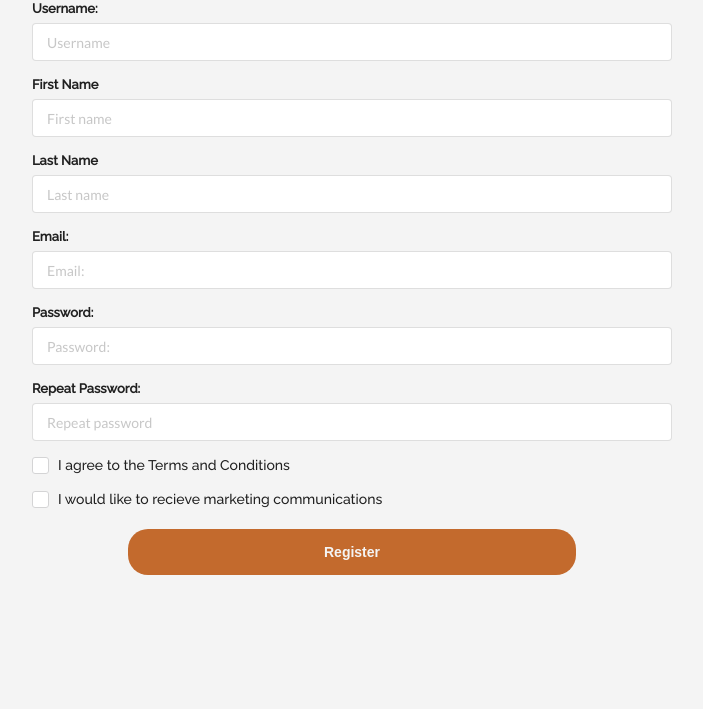
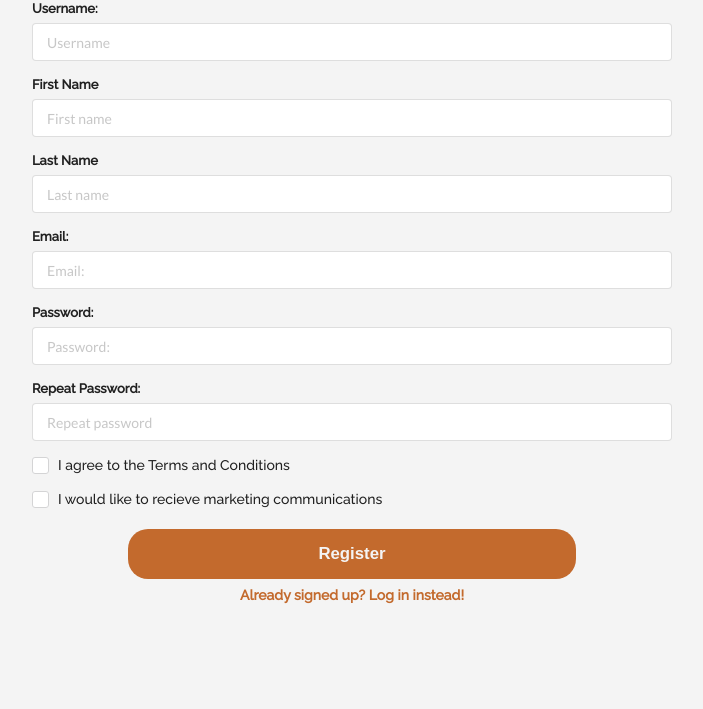
Before and after one commit to marklawrence97/cs50-books, a Flask app: page /register in a window 1280 px wide. Shown: the part 155-864 px from the top of the page, without its empty margins (288-991 px from the left). Run offline with Flask 2, Linux system fonts and the light colour scheme; some libraries are stand-ins or nearby versions.

Commit message:
Add links between log in and register

```diff
--- a/static/style.css
+++ b/static/style.css
@@ -113,6 +113,7 @@ h3 {
   padding: 15px 25px;
   text-align: center;
   text-decoration: none;
+  font-size: 1.2rem;
   display: inline-block;
   margin: 1% 2px;
   cursor: pointer;
@@ -136,6 +137,15 @@ h3 {
 
 .sign-up:hover {
   background-color: rgba(195, 106, 45, 0.8);
+}
+
+.follow-link {
+  color: #c36a2d;
+  font-size: 1rem;
+}
+
+.follow-link:hover {
+  color: rgba(195, 106, 45, 0.8);
 }
 
 @media only screen and (max-width: 745px) {
--- a/static/style.scss
+++ b/static/style.scss
@@ -113,6 +113,7 @@ h3 {
     padding: 15px 25px;
     text-align: center;
     text-decoration: none;
+    font-size: 1.2rem;
     display: inline-block;
     margin: 1% 2px;
     cursor: pointer;
@@ -138,6 +139,15 @@ h3 {
 
 .sign-up:hover{
     background-color: $dark-hover;
+}
+
+.follow-link {
+    color: $dark;
+    font-size: 1rem;
+}
+
+.follow-link:hover {
+    color: $dark-hover;
 }
 
 @media only screen and (max-width: 745px) {
--- a/templates/loginForm.html
+++ b/templates/loginForm.html
@@ -17,6 +17,7 @@
     </div>
     <div class="center">
         <button class="ui sign-up" style="border: black;">Log in</button>
+        <a class="follow-link" href={{url_for('register')}}>Don't have an account? Sign up instead!</a>
     </div>
     </form>
 </div>
--- a/templates/registerForm.html
+++ b/templates/registerForm.html
@@ -45,6 +45,7 @@
     </div>
     <div class="center">
         <button class="ui sign-up" style="border: black;">Register</button>
+        <a class="follow-link" href={{url_for('login')}}>Already signed up? Log in instead!</a>
     </div>
     </form>
 </div>
```
Also changed, not shown: 1 other file.
